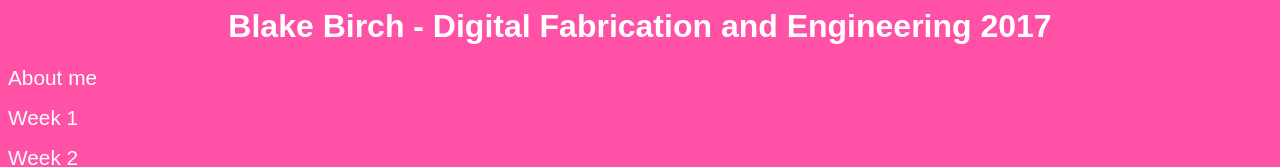
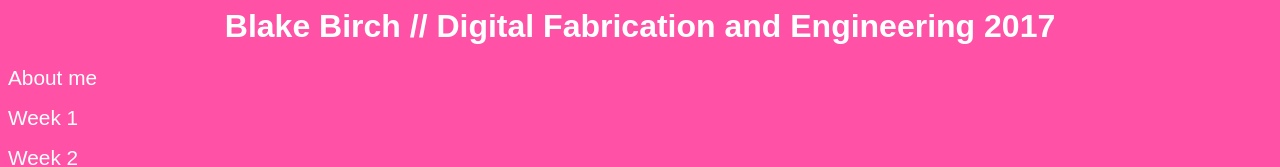
Before and after one commit to wrafab/birchb, a plain HTML site: page index.html in a window 1280 px wide. Shown: the top 167 px of the page. Drawn offline with Linux system fonts and the light colour scheme.

Commit message:
Update index.html

```diff
--- a/index.html
+++ b/index.html
@@ -41,7 +41,7 @@ background-color:rgb(255, 81, 165);
 <body>
 
 <p>
-<h1>Blake Birch - Digital Fabrication and Engineering 2017</h1>
+<h1>Blake Birch // Digital Fabrication and Engineering 2017</h1>
 </p>
 
 <p>
```
